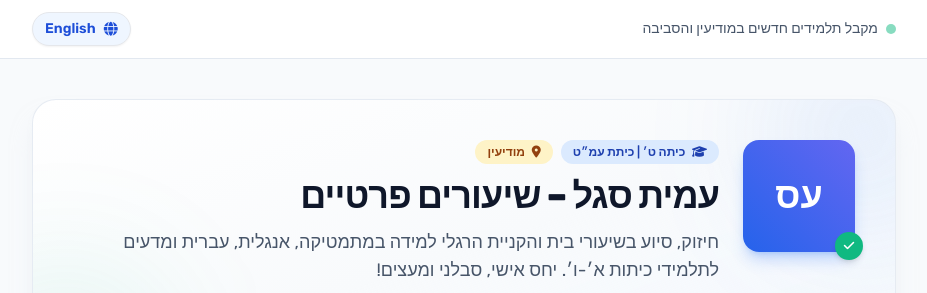
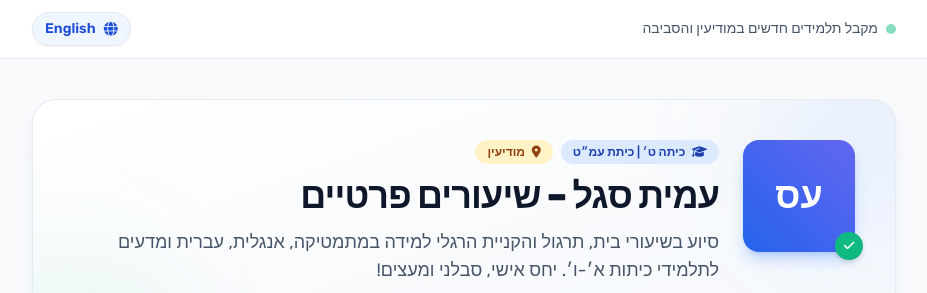
Before and after one commit to amitbarsegal-maker/amitbarsegal-maker.github.io, a plain HTML site: page index.html in a window 1280 px wide. Shown: the top 293 px of the page, without its empty margins (176-1103 px from the left). Drawn offline with nearby package versions, Linux system fonts and the light colour scheme.

Commit message:
Update subtitle text in index.html

```diff
--- a/index.html
+++ b/index.html
@@ -112,7 +112,7 @@
           </h1>
 
           <p id="heroSubtitle" class="text-slate-600 text-base sm:text-lg leading-relaxed max-w-2xl font-normal">
-            חיזוק, סיוע בשיעורי בית והקניית הרגלי למידה במתמטיקה, אנגלית, עברית ומדעים לתלמידי כיתות א׳-ו׳. יחס אישי, סבלני ומעצים!
+            סיוע בשיעורי בית, תרגול והקניית הרגלי למידה במתמטיקה, אנגלית, עברית ומדעים לתלמידי כיתות א׳-ו׳. יחס אישי, סבלני ומעצים!
           </p>
 
           <!-- Contact Options -->
```
